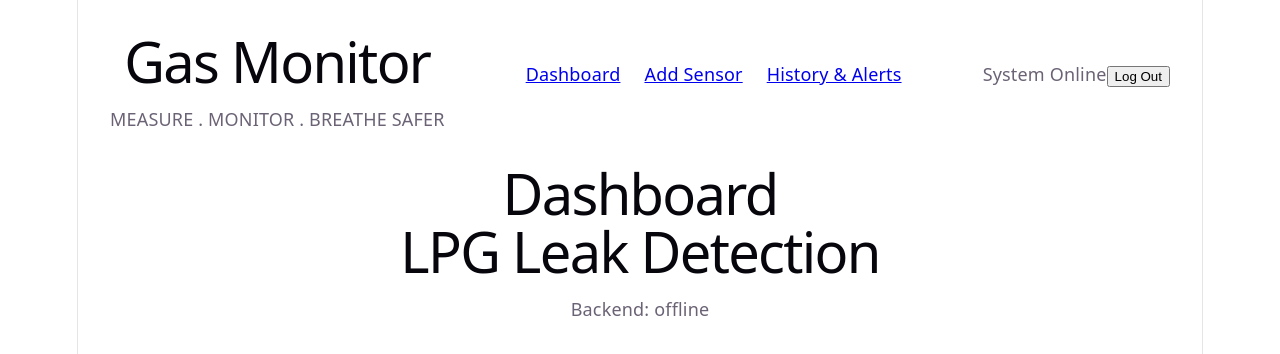
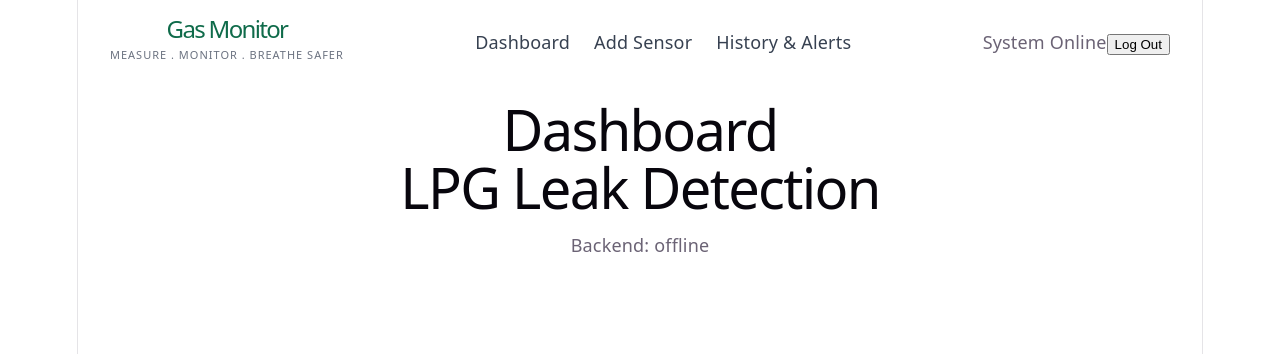
Before and after one commit to abdularhman2341/air-quality-monitoring-system, a React app in the folder frontend/: page / in a window 1280 px wide. Shown: the top 354 px of the page. Built offline with nearby package versions, Linux system fonts and the light colour scheme; no server answers; the HTML template or start-up script is replaced by a standard one.

Commit message:
Style header

```diff
--- a/frontend/src/components/Header.css
+++ b/frontend/src/components/Header.css
@@ -9,3 +9,26 @@
   display: flex;
   gap: 24px;
 }
+
+.brand h1 {
+  color: #0f6b4a;
+  font-size: 24px;
+  margin: 0;
+}
+
+.brand p {
+  color: #6b7280;
+  font-size: 11px;
+  letter-spacing: 1px;
+  margin: 0;
+}
+
+.nav a {
+  color: #374151;
+  text-decoration: none;
+  font-weight: 500;
+}
+
+.nav a:hover {
+  color: #0f6b4a;
+}
```
